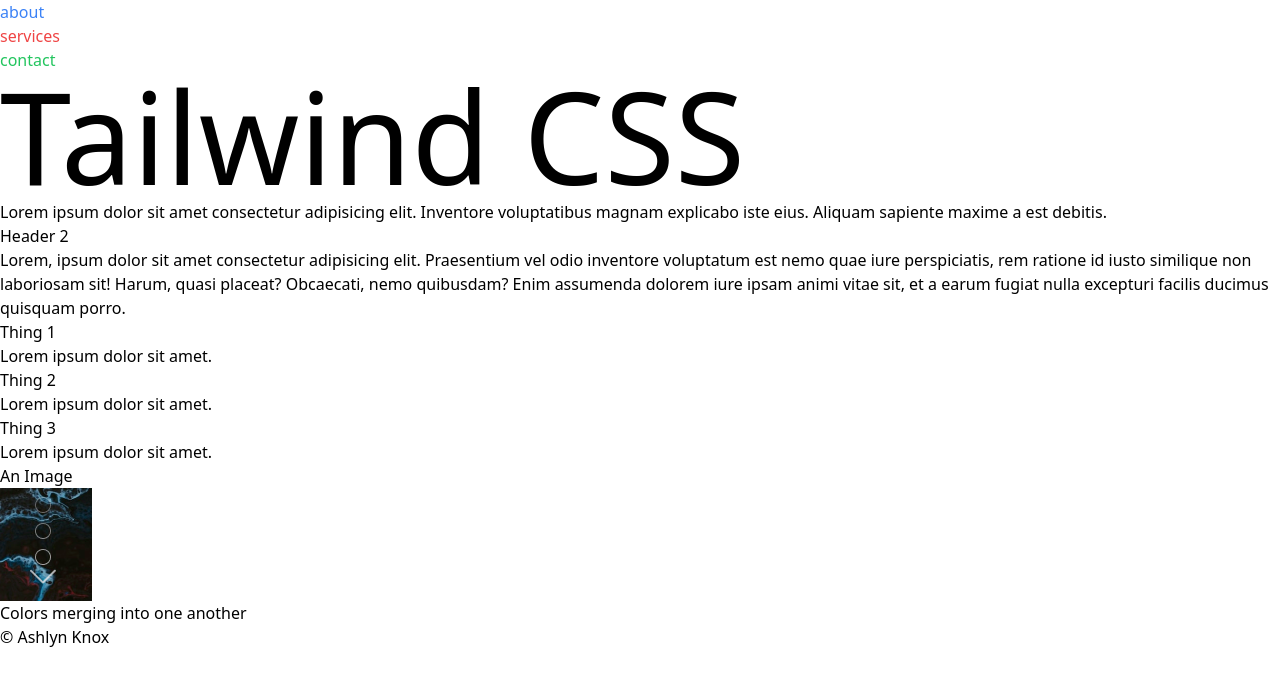
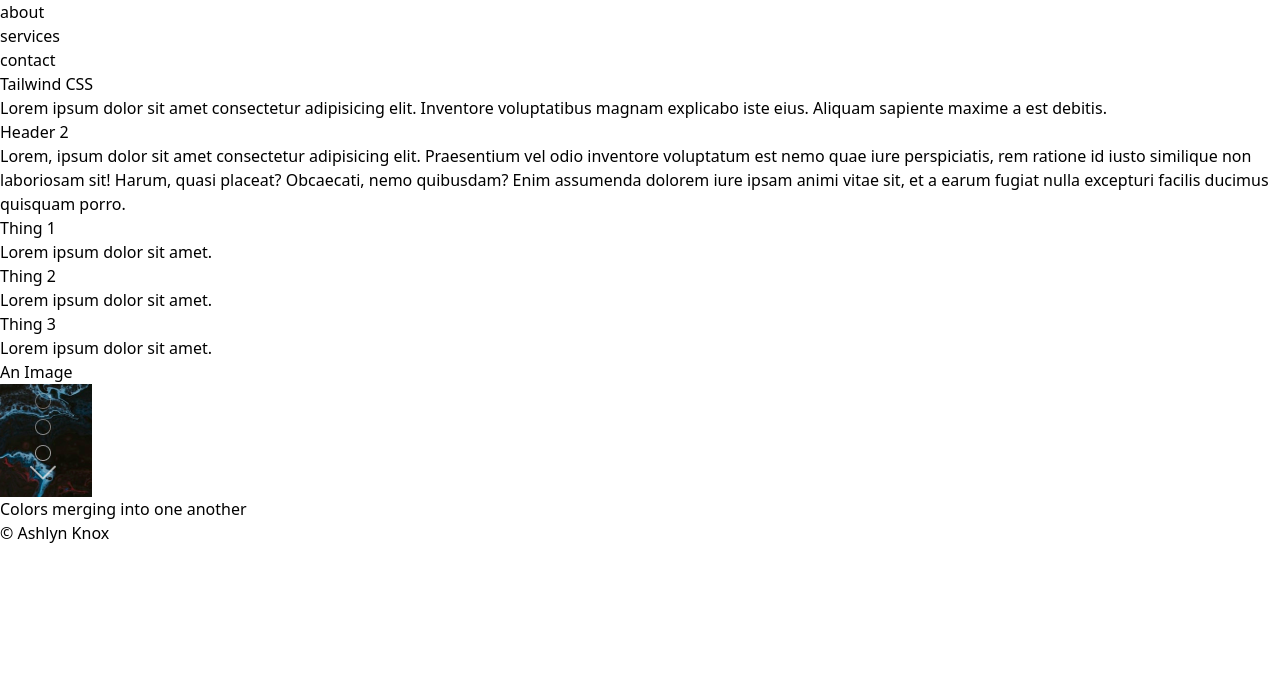
Before and after one commit to ashx3s/tailwind-example-f22, a website: page index.html in a window 1280 px wide. Drawn offline with Linux system fonts and the light colour scheme.

Commit message:
removed test styling

```diff
--- a/index.html
+++ b/index.html
@@ -10,14 +10,14 @@
   <body>
     <nav>
       <ul>
-        <li class="text-blue-500">about</li>
-        <li class="text-red-500">services</li>
-        <li class="text-green-500">contact</li>
+        <li class="">about</li>
+        <li class="">services</li>
+        <li class="">contact</li>
       </ul>
     </nav>
     <main>
       <header>
-        <h1 class="text-9xl">Tailwind CSS</h1>
+        <h1 class="">Tailwind CSS</h1>
         <p>
           Lorem ipsum dolor sit amet consectetur adipisicing elit. Inventore
           voluptatibus magnam explicabo iste eius. Aliquam sapiente maxime a est
```
